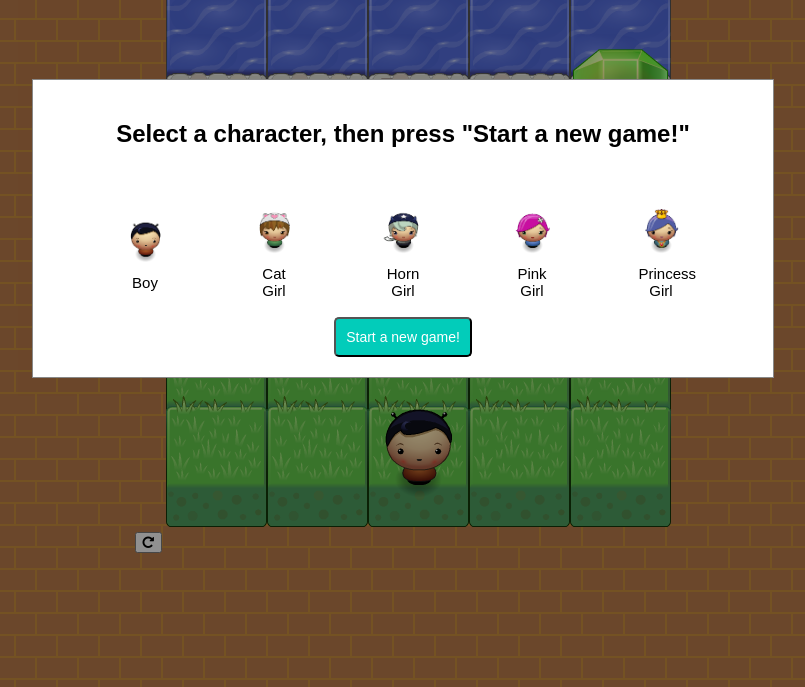
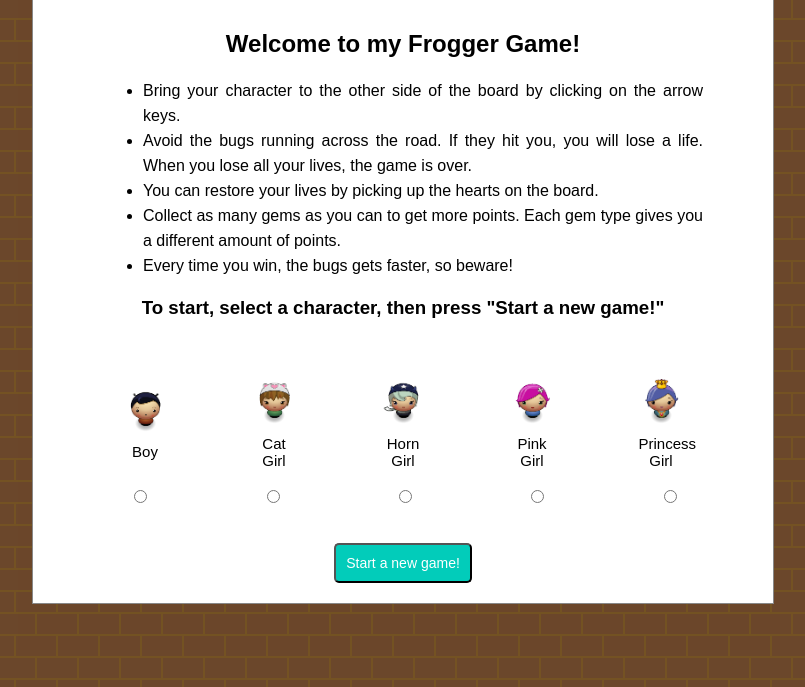
Before and after one commit to Sonjya00/Frogger-Game, a plain HTML site: page index.html in a window 1280 px wide. Shown: the part 113-800 px from the top of the page, without its empty margins (237-1042 px from the left). Drawn offline with Linux system fonts and the light colour scheme; a web font is replaced by a local one.

Commit message:
Fix character selection modal input and add game instructions

```diff
--- a/css/style.css
+++ b/css/style.css
@@ -9,17 +9,6 @@ body {
 h1 {
   font-size: 45px;
   margin: 0;
-}
-
-.avatars-collection {
-  width: 505px;
-  margin: 0 auto;
-  font-size: 15px;
-}
-
-.avatar-sprite, figcaption {
-  cursor: pointer;
-  width: 45px;
 }
 
 .game-menu {
@@ -109,6 +98,36 @@ h1 {
     background-color: #1e8495;
 }
 
+/* Characters modal only */
+
+.modal__character__window {
+  margin: 8% auto;
+}
+
+.instructions {
+  width: 80%;
+  margin: auto;
+  line-height: 25px;
+  text-align: justify;
+}
+
+.avatars-collection {
+  width: 70%;
+  margin: 0 auto;
+  font-size: 15px;
+}
+
+.avatar-sprite, figcaption {
+  cursor: pointer;
+  width: 45px;
+}
+
+.character-selection-form input {
+  margin-left: 60px;
+  margin-right: 55px;
+  margin-bottom: 40px;
+}
+
 /* Gameover modal only */
 
 .modal__gameover__background {
--- a/index.html
+++ b/index.html
@@ -20,11 +20,20 @@
   <button id="restartBtn"><i class="fa fa-repeat"></i></button>
   <!--<button id="pauseBtn"><i class="fa fa-pause"></i></button>-->
 
-  <div id="characterModal" class="modal__background">
-    <div class="modal__window">
+<!--FIRST MODAL -->
+  <div id="characterModal" class="modal__background modal__character__background">
+    <div class="modal__window modal__character__window">
       <!--<span class="modal__close-btn">&times;</span>-->
-      <h2>Select a character, then press "Start a new game!"</h2>
-      <table id="avatars" class="avatars-collection">
+      <h2>Welcome to my Frogger Game!</h2>
+      <ul class="instructions">
+        <li>Bring your character to the other side of the board by clicking on the arrow keys.</li>
+        <li>Avoid the bugs running across the road. If they hit you, you will lose a life. When you lose all your lives, the game is over.</li>
+        <li>You can restore your lives by picking up the hearts on the board.</li>
+        <li>Collect as many gems as you can to get more points. Each gem type gives you a different amount of points.</li>
+        <li>Every time you win, the bugs gets faster, so beware!</li>
+      </ul>
+      <h3>To start, select a character, then press "Start a new game!"</h3>
+      <table id="avatars" class="avatars-collection" name="charSelForm">
         <tr>
           <td>
             <figure>
@@ -58,7 +67,15 @@
           </td>
         </tr>
       </table>
-        <button id="newGameBtn" class="modal__restart-btn">Start a new game!</button>
+
+      <form class="character-selection-form">
+        <input type="radio" name="charSelection" value="Boy">
+        <input type="radio" name="charSelection" value="Cat Girl">
+        <input type="radio" name="charSelection" value="Horn Girl">
+        <input type="radio" name="charSelection" value="Pink Girl">
+        <input type="radio" name="charSelection" value="Princess Girl">
+        <button id="newGameBtn" class="modal__restart-btn" type="submit">Start a new game!</button>
+      </form>
     </div>
   </div>
 
@@ -80,7 +97,8 @@
   <div id="confirmationModal" class="modal__background modal__confirmation__background">
     <div class="modal__window modal__confirmation__window">
       <span class="modal__close-btn">&times;</span>
-        <h2>Restart game?</h2>
+        <h2>Game paused</h2>
+        <p>Quit current game and start new game?</p>
         <button id="confirmYesBtn" class="modal__restart-btn">Yes</button>
         <button id="confirmNoBtn" class="modal__restart-btn">No</button>
     </div>
--- a/js/app.js
+++ b/js/app.js
@@ -178,7 +178,18 @@ var playerSprites = [
   'images/char-princess-girl.png'
 ];
 
-var avatars = document.getElementById('avatars');
+var form = document.querySelector("form");
+var charSelection = document.getElementsByName('charSelection');
+
+form.addEventListener("submit", function(event) {
+  for (var i = 0; i < playerSprites.length; i++) {
+    if(charSelection[i].checked) {
+      player.sprite = playerSprites[i];
+    }
+  } event.preventDefault();
+}, false);
+
+/*var avatars = document.getElementById('avatars');
 
 avatars.addEventListener('click', function(evt) {
   if (evt.target.nodeName === 'IMG') {
@@ -200,7 +211,7 @@ avatars.addEventListener('click', function(evt) {
       break;
     }
   }
-});
+});*/
 
 Player.prototype.render = function() {
     ctx.drawImage(Resources.get(this.sprite), this.x, this.y);
```
